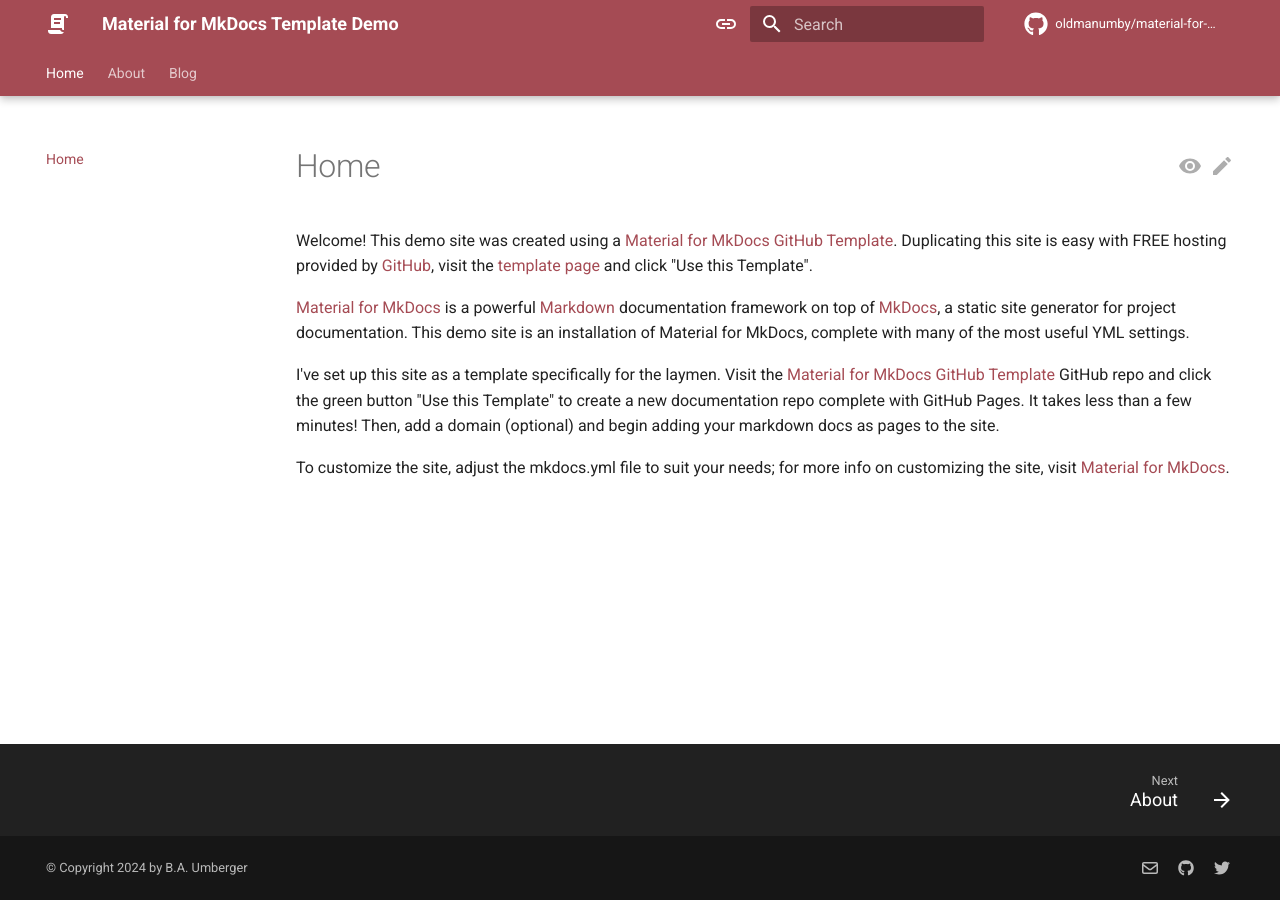
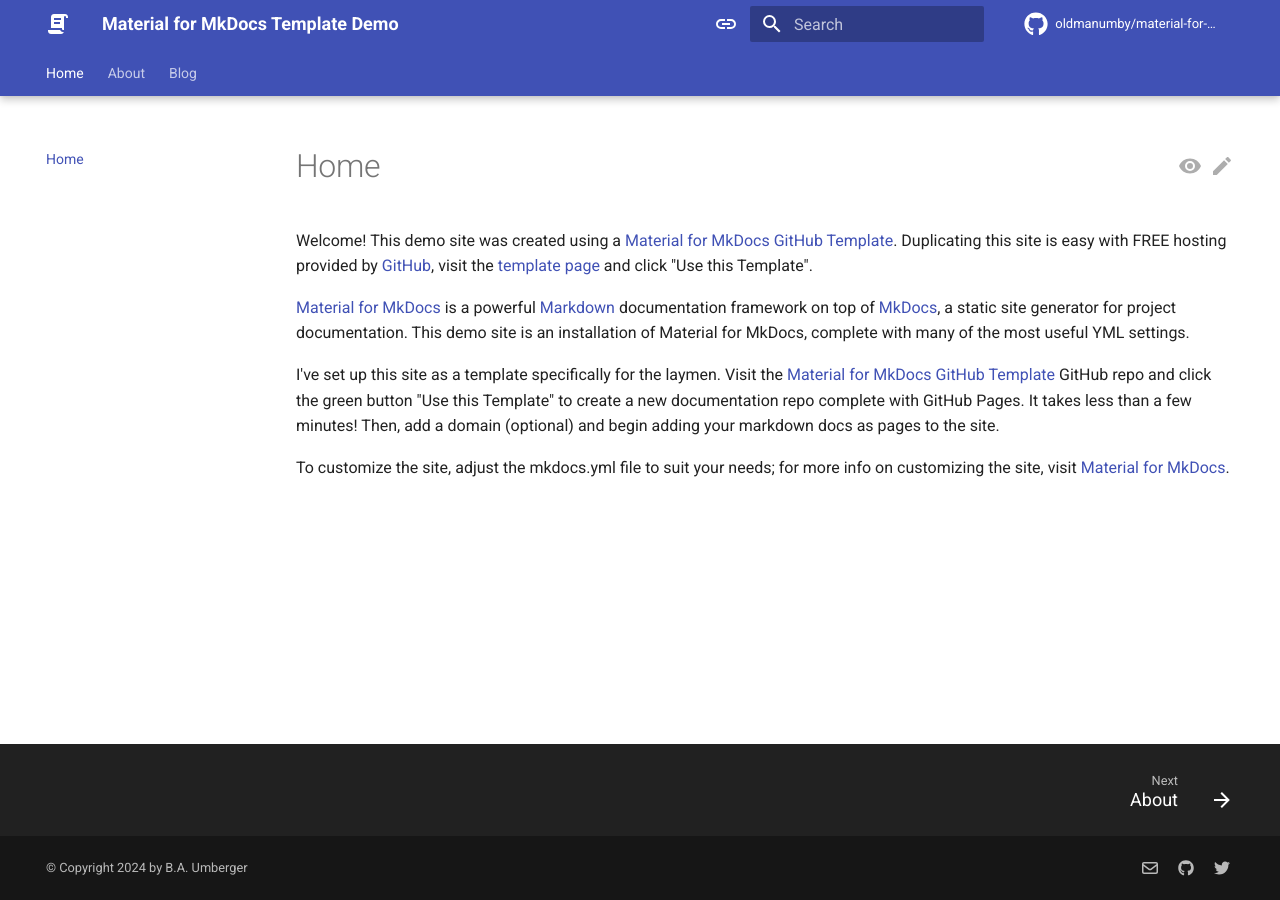
Before and after one commit to OldManUmby/material-for-mkdocs-template, an MkDocs documentation site: the page built from docs/index.md, in a window 1280 px wide. Built offline with MkDocs 1.6.1 and Material for MkDocs 9.7.7, drawn with Linux system fonts in a browser that asks for light colours; comment, search, counter and statistics services are not loaded.

Commit message:
Updated CSS

```diff
--- a/mkdocs.yml
+++ b/mkdocs.yml
@@ -51,15 +51,15 @@
         name: Switch to light mode
     - media: "(prefers-color-scheme: light)"
       scheme: default
-      primary: custom
-      accent: custom
+      primary: indigo
+      accent: indigo
       toggle:
         icon: material/toggle-switch
         name: Switch to dark mode
     - media: "(prefers-color-scheme: dark)"
       scheme: slate
-      primary: custom
-      accent: custom
+      primary: black
+      accent: indigo
       toggle:
         icon: material/toggle-switch-off
         name: Switch to system preference
```
